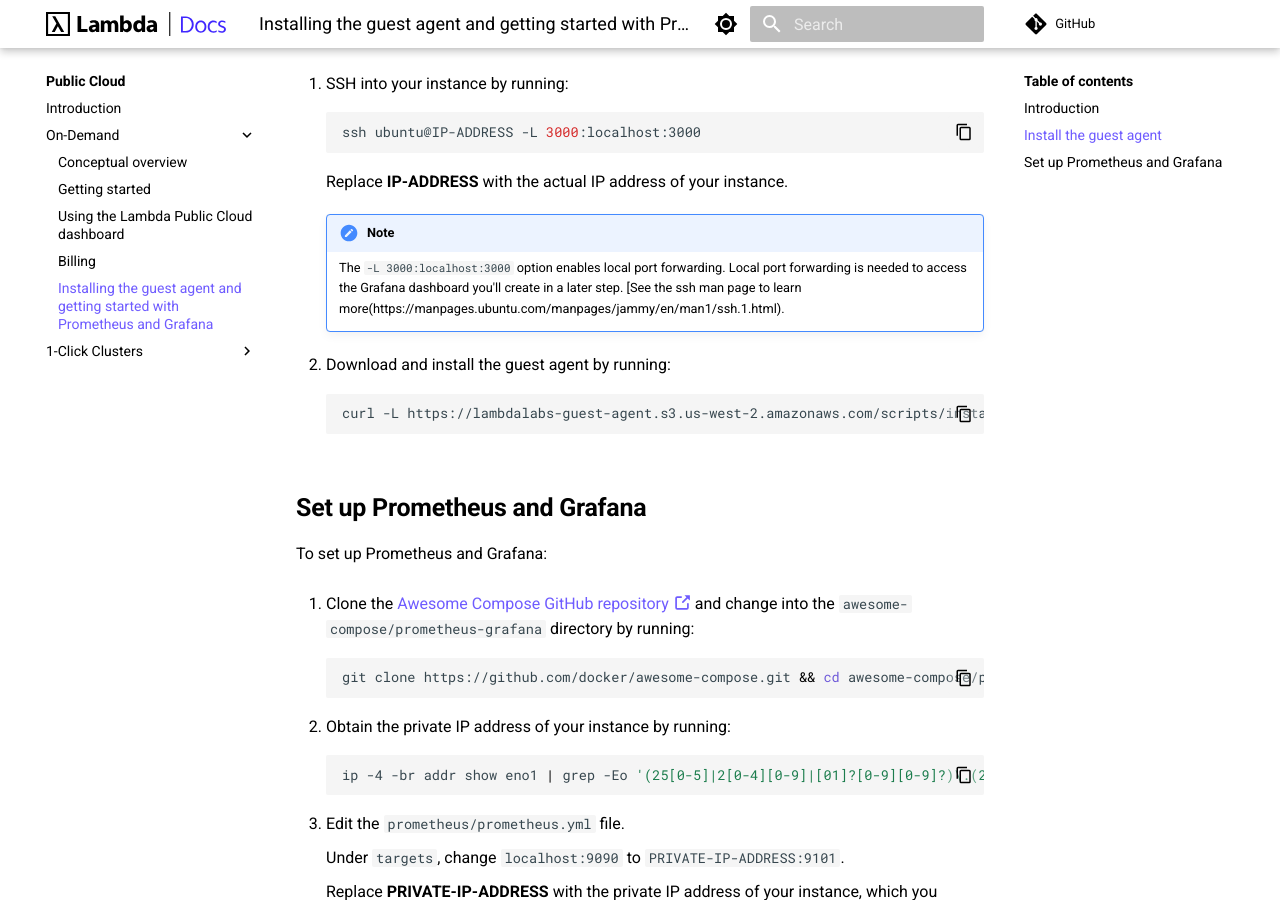
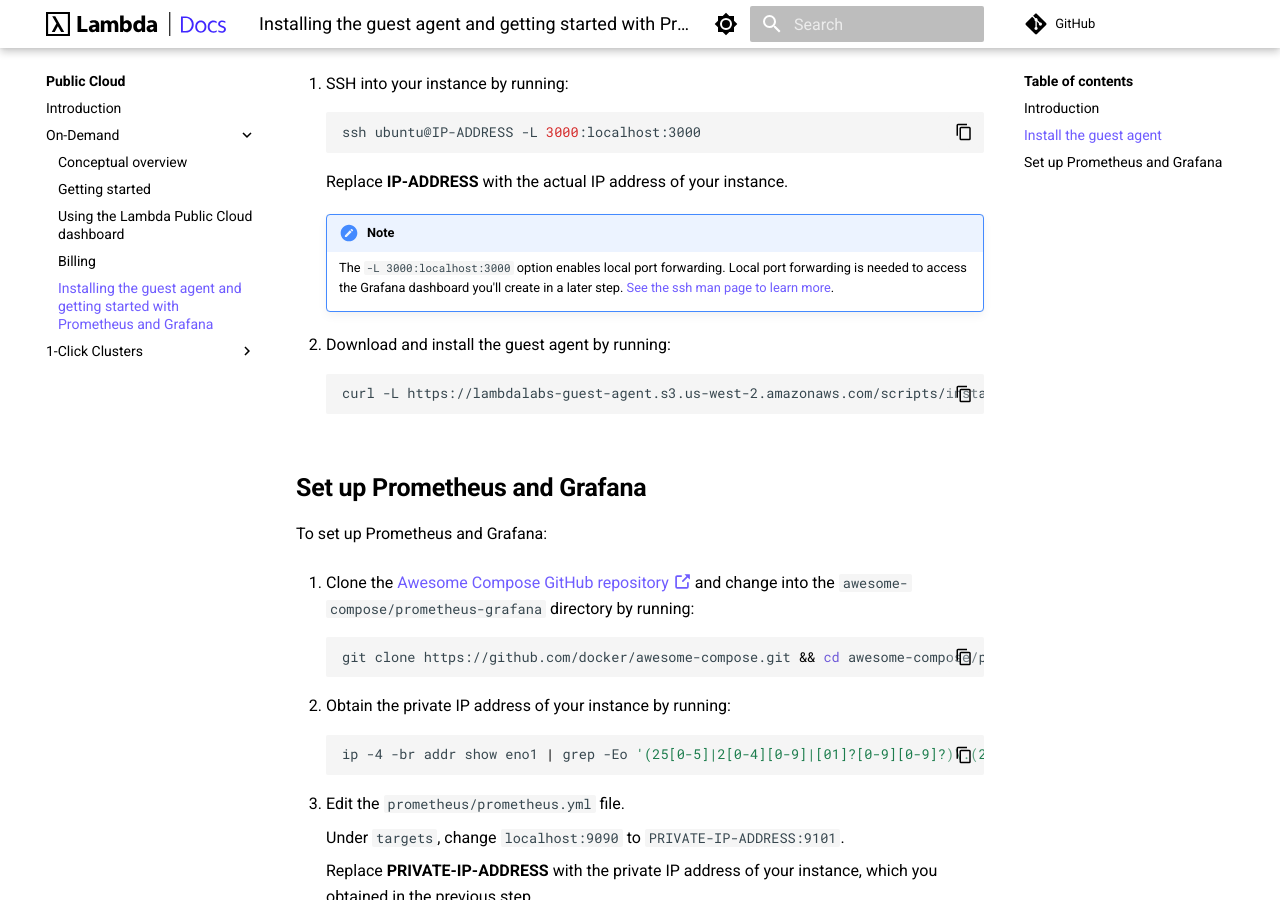
Before and after one commit to cbrownstein-lambda/lambda-docs-mkdocs, an MkDocs documentation site: the page built from docs/public-cloud/on-demand/guest-agent.md, in a window 1280 px wide and 900 px high, scrolled down 616 px. Built offline with MkDocs 1.6.1 and Material for MkDocs 9.7.7, drawn with Linux system fonts in a browser that asks for light colours; a script that is not in the unit is left out; comment, search, counter and statistics services are not loaded.

Commit message:
Fix link

```diff
--- a/docs/public-cloud/on-demand/guest-agent.md
+++ b/docs/public-cloud/on-demand/guest-agent.md
@@ -39,7 +39,7 @@
         The `-L 3000:localhost:3000` option enables local port forwarding. Local
         port forwarding is needed to access the Grafana dashboard you'll create
         in a later step. [See the ssh man page to learn
-        more(https://manpages.ubuntu.com/manpages/jammy/en/man1/ssh.1.html).
+        more](https://manpages.ubuntu.com/manpages/jammy/en/man1/ssh.1.html).
 
 1. Download and install the guest agent by running:
 
```
